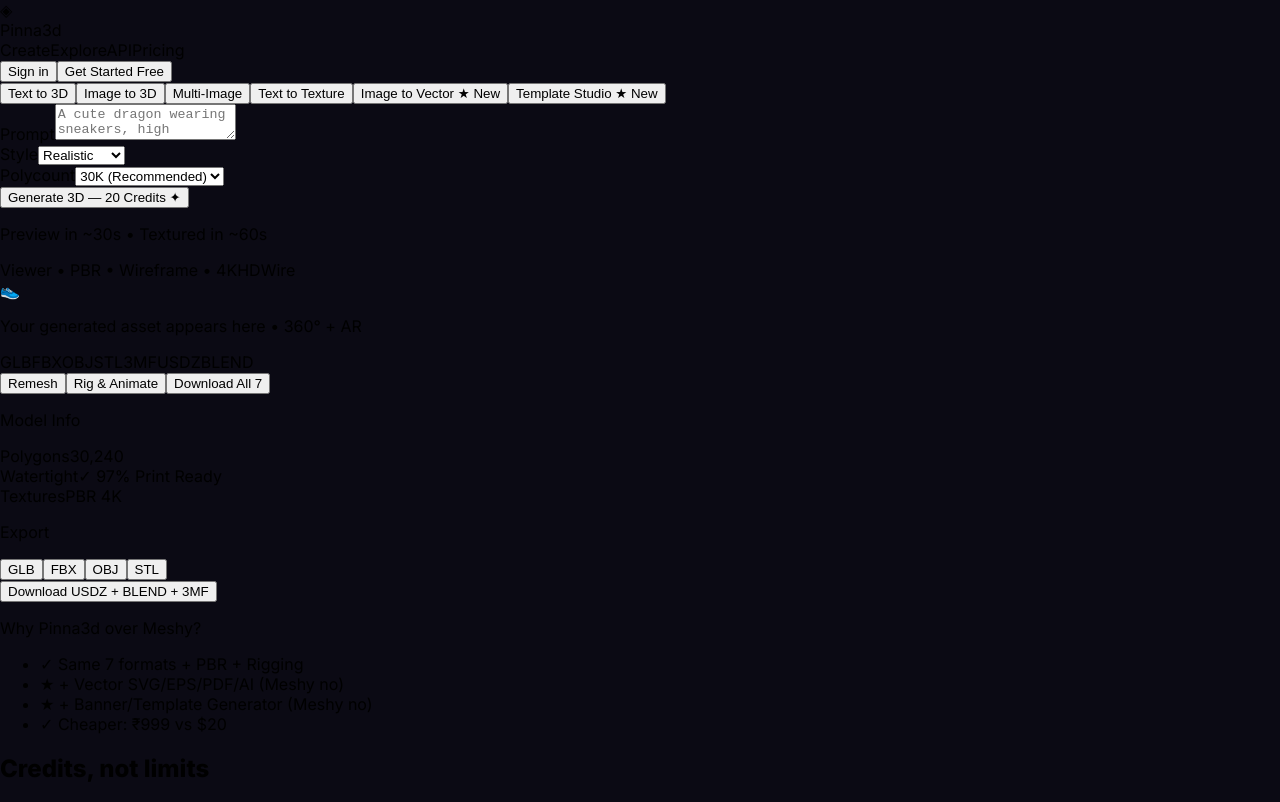
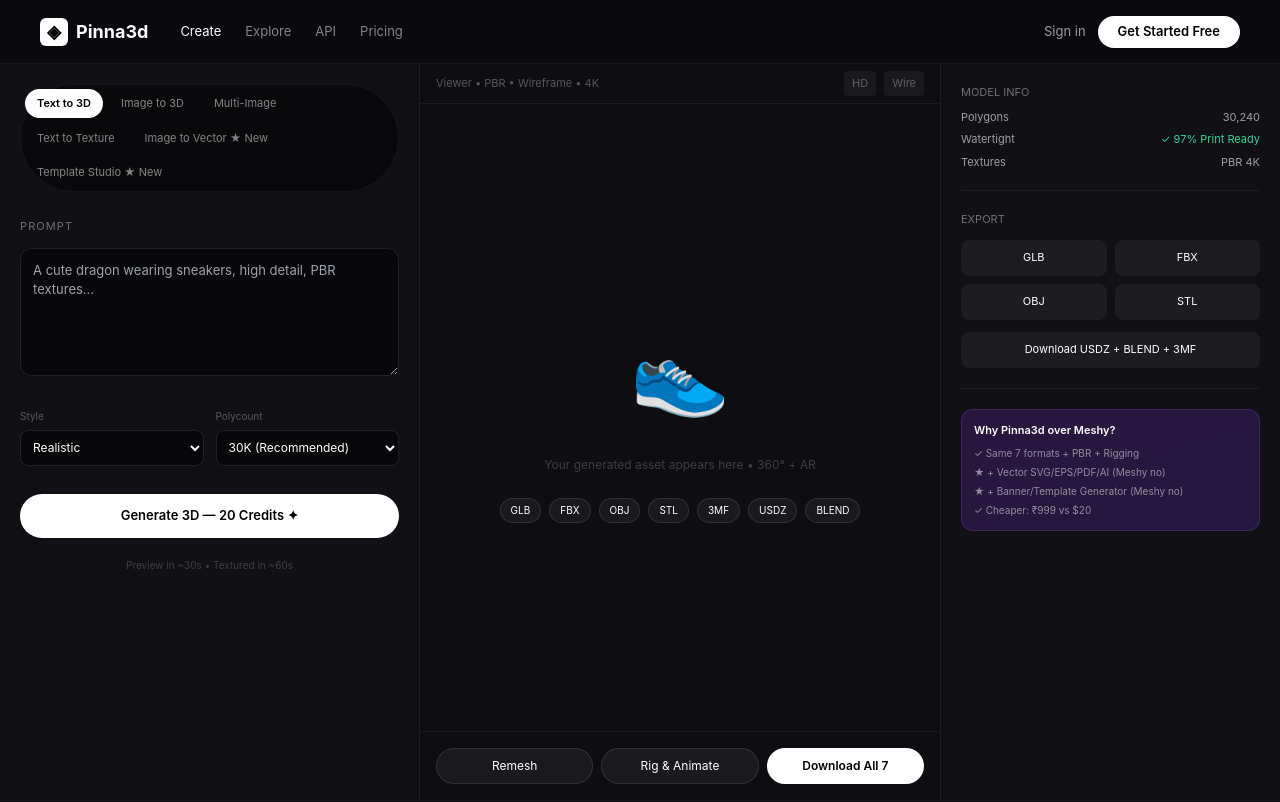
Before and after one commit to deenu747-wq/-pinna3d, a Next.js app: page / in a window 1280 px wide. Shown: the top 802 px of the page. Built offline with nearby package versions, Linux system fonts and the light colour scheme.

Commit message:
Update layout.tsx

```diff
--- a/app/layout.tsx
+++ b/app/layout.tsx
@@ -1,10 +1,18 @@
-export default function RootLayout({ children }: { children: React.ReactNode }) {
+import "./globals.css";
+
+export const metadata = {
+  title: "Pinna3d - Text to 3D, Image to 3D, Vector, Template",
+  description: "Meshy.ai alternative + Vector + Banner generator",
+};
+
+export default function RootLayout({
+  children,
+}: {
+  children: React.ReactNode;
+}) {
   return (
     <html lang="en">
-      <head>
-        <link href="https://fonts.googleapis.com/css2?family=Inter:wght@400;600;800&display=swap" rel="stylesheet" />
-      </head>
-      <body style={{margin:0,background:'#0B0A14',fontFamily:'Inter, system-ui, sans-serif'}}>{children}</body>
+      <body>{children}</body>
     </html>
-  )
+  );
 }
```
